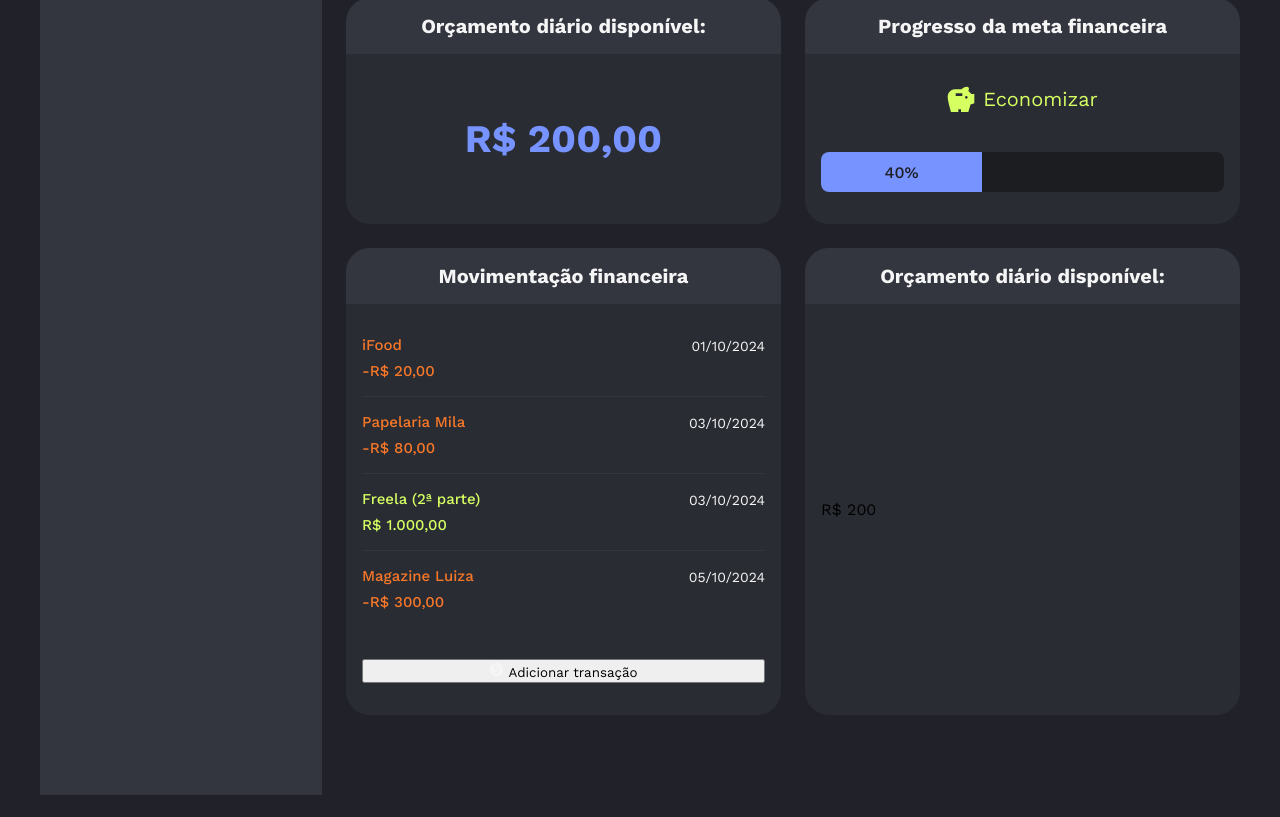
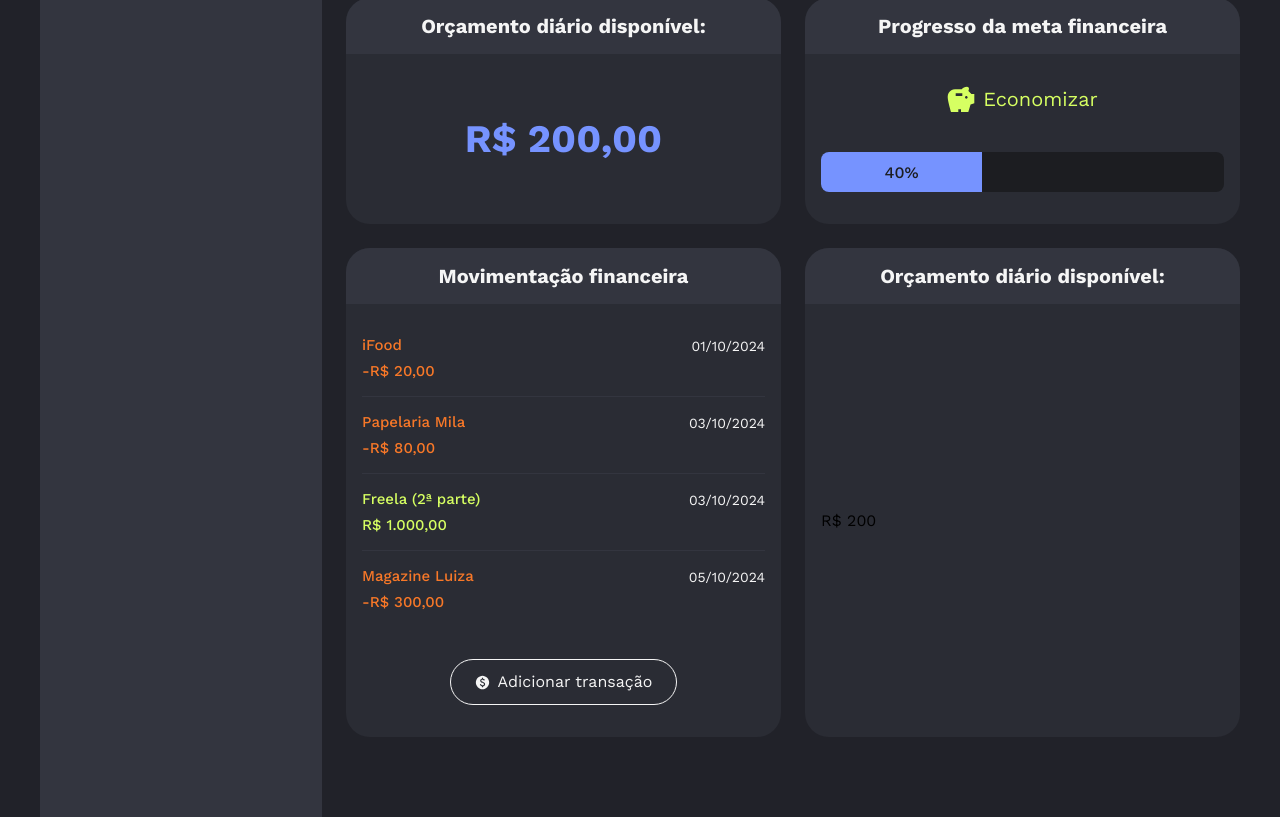
Before and after one commit to Arthur-018/React-Estudo, a React (Vite) app in the folder React utilizando CSS Modules e Tailwind para estilização de componentes/: page / in a window 1280 px wide. Shown: the part 269-1086 px from the top of the page. Before the commit the page ends 1064 px from the top, so only its background shows below. Built offline with nearby package versions, Linux system fonts and the light colour scheme.

Commit message:
16 aula React utilizando CSS Modules e Tailwind

```diff
--- /dev/null
+++ b/React utilizando CSS Modules e Tailwind para estilização de componentes/src/components/Button/button.module.css
@@ -0,0 +1,18 @@
+.btn {
+    background: transparent;
+    border: 1px solid var(--neutral-text);
+    color: var(--neutral-text);
+    padding: 12px 24px;
+    display: flex;
+    align-items: center;
+    justify-content: center;
+    cursor: pointer;
+    gap: 8px;
+    border-radius: 24px;
+    font-size: 16px;
+    line-height: 120%;
+}
+
+.btn:hover{
+    opacity: 0.8;
+}
--- a/React utilizando CSS Modules e Tailwind para estilização de componentes/src/components/Button/index.jsx
+++ b/React utilizando CSS Modules e Tailwind para estilização de componentes/src/components/Button/index.jsx
@@ -1,6 +1,8 @@
+import styles from './button.module.css'
+
 export const Button = ({ children, ...props }) => {
     return (
-        <button {...props}>
+        <button {...props} className={styles.btn}>
             {children}
         </button>
     )
--- a/React utilizando CSS Modules e Tailwind para estilização de componentes/src/components/Transactions/index.jsx
+++ b/React utilizando CSS Modules e Tailwind para estilização de componentes/src/components/Transactions/index.jsx
@@ -26,9 +26,11 @@ export const Transactions = ({ }) => {
 
         </ul>
 
+        <div className={styles.actions}>
         <Button>
            <IconCurrency /> Adicionar transação
         </Button>
+        </div>
 
         </>
     )
--- a/React utilizando CSS Modules e Tailwind para estilização de componentes/src/components/Transactions/transactions.module.css
+++ b/React utilizando CSS Modules e Tailwind para estilização de componentes/src/components/Transactions/transactions.module.css
@@ -16,3 +16,9 @@
     padding-bottom: 0;
     margin-bottom: 0;
 }
+
+.actions {
+    display: flex;
+    justify-content: center;
+    width: 100%;
+}
```
